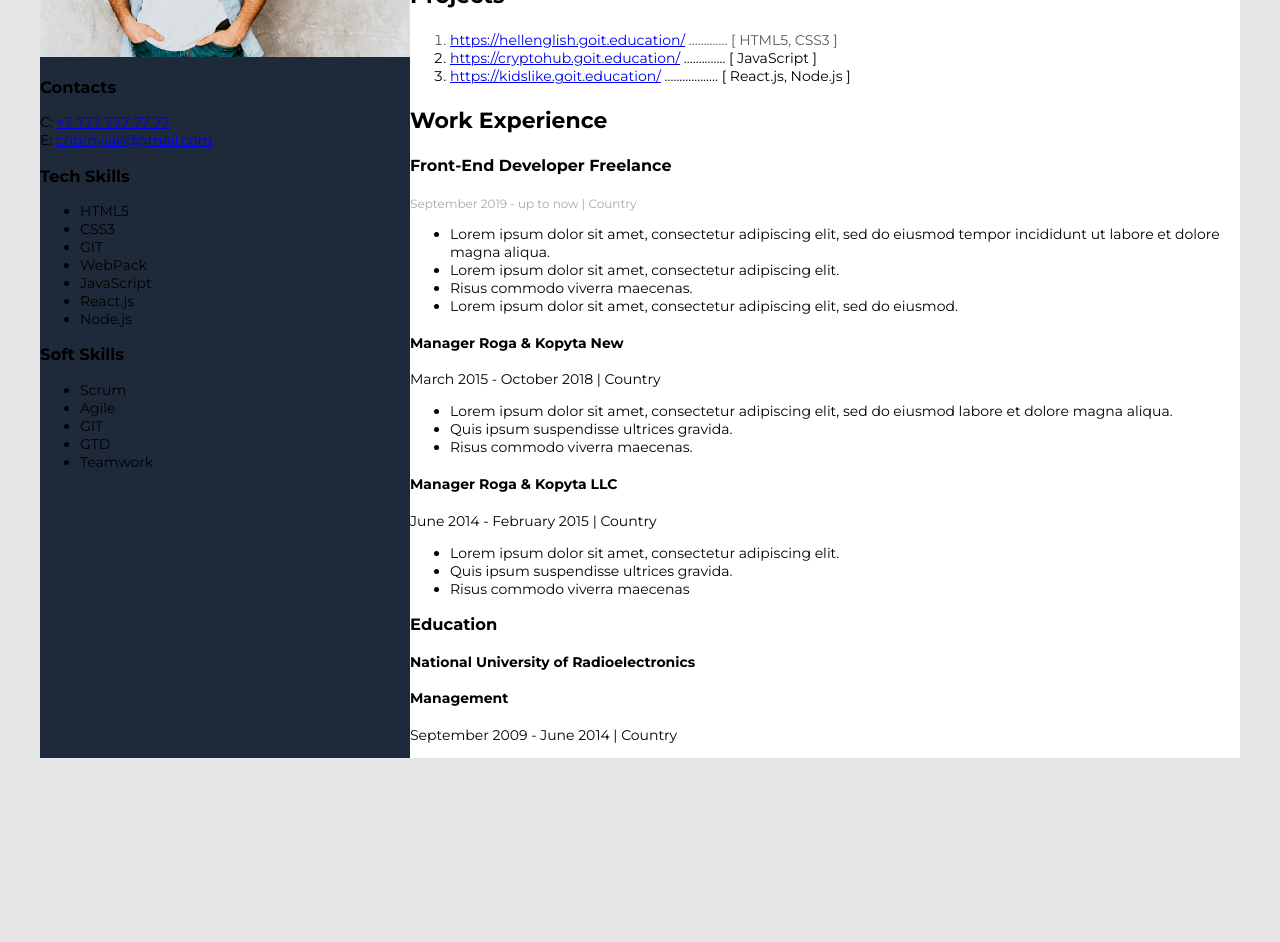
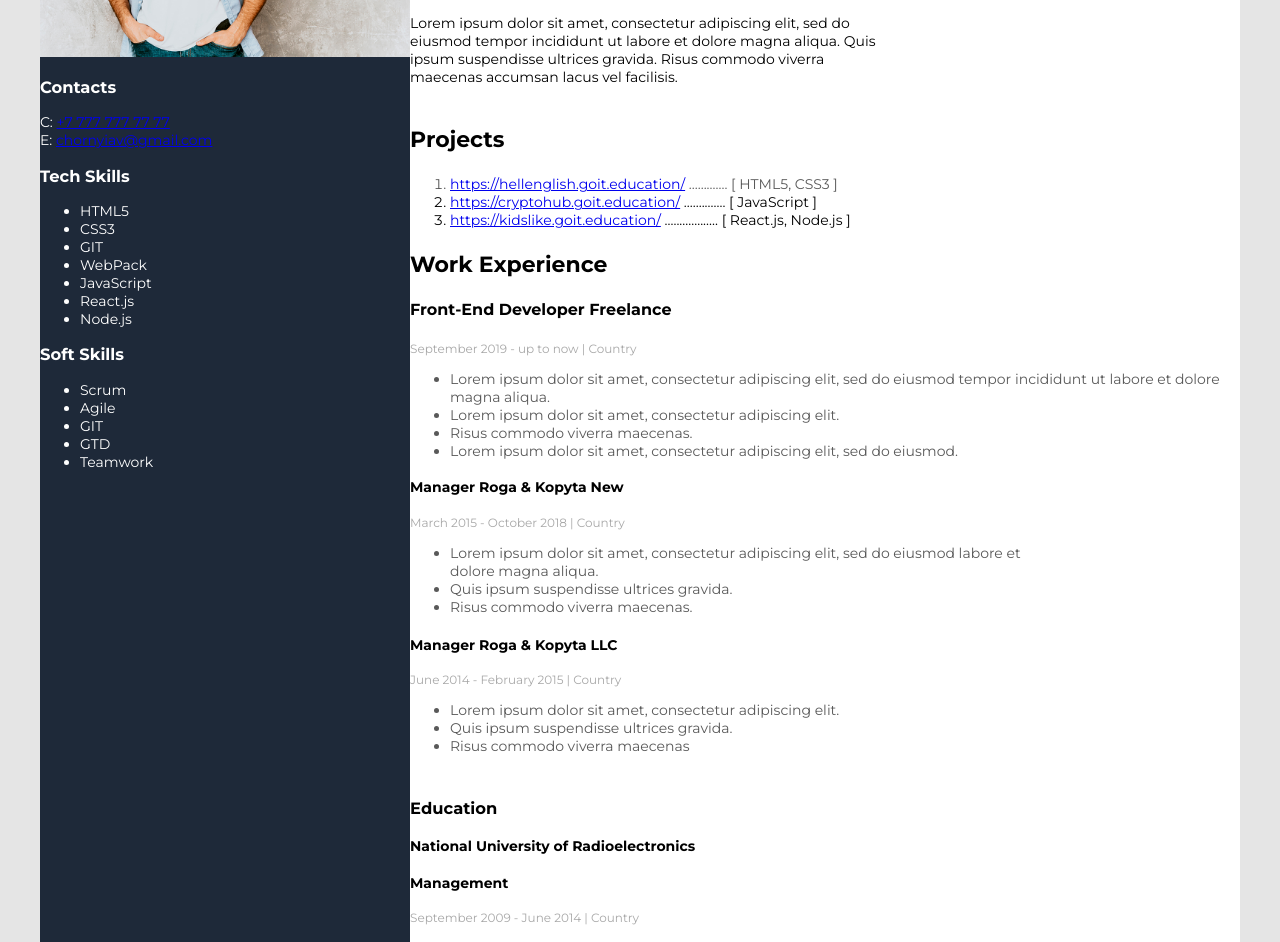
Before and after one commit to 4i4e4ka/my-resume, a plain HTML site: page index.html in a window 1280 px wide. Shown: the part 261-1203 px from the top of the page. Before the commit the page ends 1059 px from the top, so only its background shows below. Drawn offline with Linux system fonts and the light colour scheme.

Commit message:
Text color and type

```diff
--- a/css/style.css
+++ b/css/style.css
@@ -20,6 +20,10 @@ body {
   color: #000000;
   font-size: 14px;
   font-weight: 700;
+}
+
+.task-description {
+  color:#595959;
 }
 
 .my-name {
@@ -54,18 +58,40 @@ body {
   font-size: 12px;
 }
 
-/.about-me-section {
+.about-me-section {
+  margin-top: 102px;
+  margin-right: 342px;
+  margin-bottom: 40px;
 }
 
 .projects-section {
 }
 
+  margin-right: 257px;
+  margin-bottom: 51px;
+
 .work-experience-section {
+  margin-right: 217px;
+  margin-bottom: 16px;
+}
+
+
+.second-job {
+  margin-right: 217px;
+  margin-bottom: 20px;
+}
+
+.first-job {
+  margin-right: 217px;
+  margin-bottom: 43px
 }
 
 .education-section {
+  margin-right: 415px;
+  margin-bottom: 107px
 }
 
 .side-bar {
   background-color: #1e2939;
+  color:#ffffff;
 }
--- a/index.html
+++ b/index.html
@@ -61,7 +61,7 @@
                 <div>
                     <h4 class="third-position">Front-End Developer Freelance</h4>
                     <p class="working-period">September 2019 - up to now | Country</p>
-                    <ul>
+                    <ul class="task-description">
                         <li>Lorem ipsum dolor sit amet, consectetur adipiscing elit, sed do eiusmod tempor incididunt ut
                             labore et
                             dolore magna
@@ -73,10 +73,10 @@
                 </div>
 
                 <!--Second job-->
-                <div>
+                <div class="second-job">
                     <h4>Manager Roga & Kopyta New</h4>
-                    <p>March 2015 - October 2018 | Country</p>
-                    <ul>
+                    <p class="working-period">March 2015 - October 2018 | Country</p>
+                    <ul class="task-description">
                         <li>Lorem ipsum dolor sit amet, consectetur adipiscing elit, sed do eiusmod labore et dolore
                             magna aliqua.
                         </li>
@@ -86,10 +86,10 @@
                 </div>
 
                 <!--First job section-->
-                <div>
+                <div class="first-job">
                     <h4>Manager Roga & Kopyta LLC</h4>
-                    <p>June 2014 - February 2015 | Country</p>
-                    <ul>
+                    <p class="working-period">June 2014 - February 2015 | Country</p>
+                    <ul class="task-description">
                         <li>Lorem ipsum dolor sit amet, consectetur adipiscing elit.</li>
                         <li>Quis ipsum suspendisse ultrices gravida.</li>
                         <li>Risus commodo viverra maecenas</li>
@@ -101,7 +101,7 @@
                     <h3>Education</h3>
                     <h4>National University of Radioelectronics</h4>
                     <h4>Management</h4>
-                    <p>September 2009 - June 2014 | Country</p>
+                    <p class="working-period">September 2009 - June 2014 | Country</p>
                 </div>
 
             </div>
```
